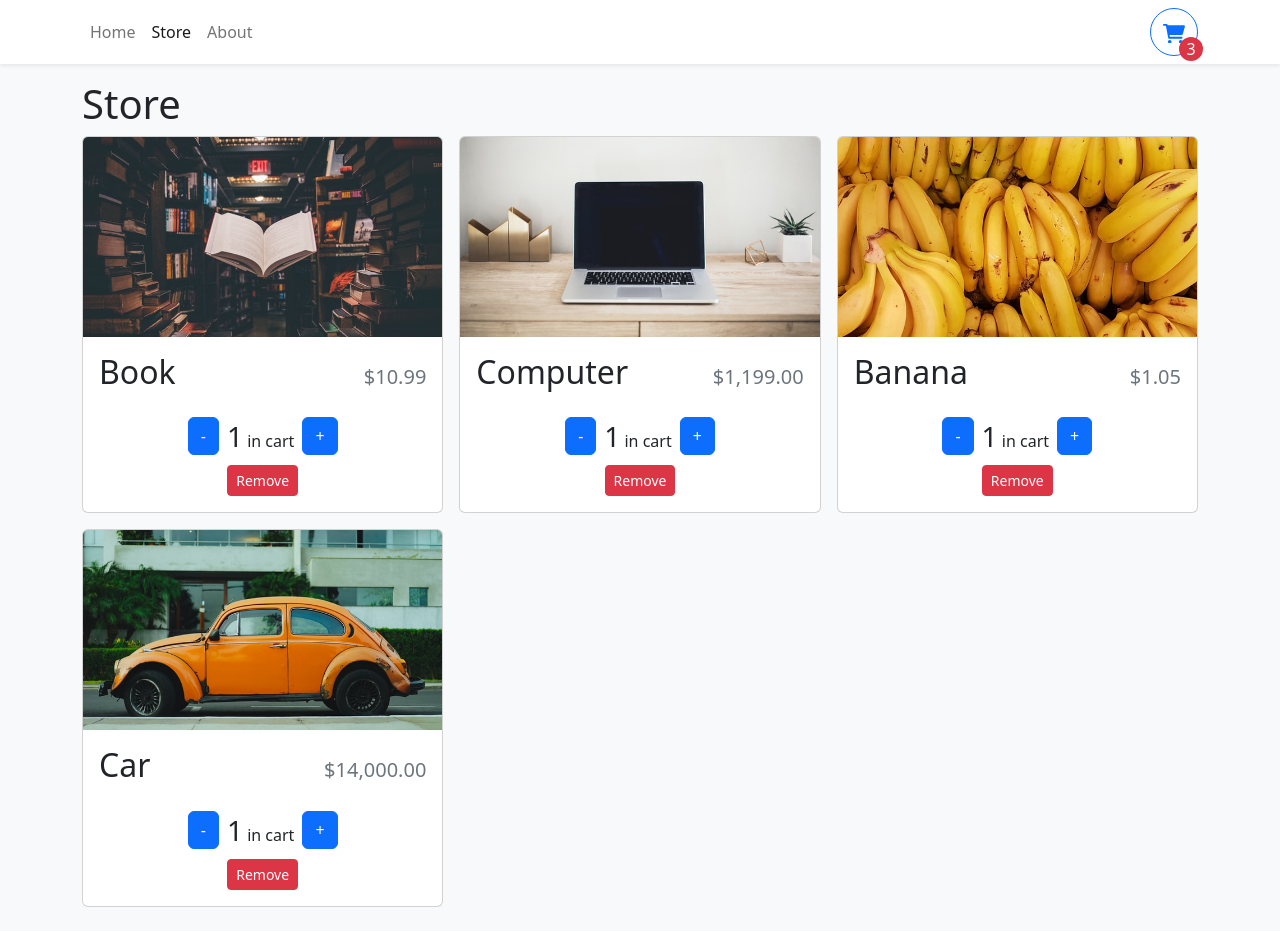
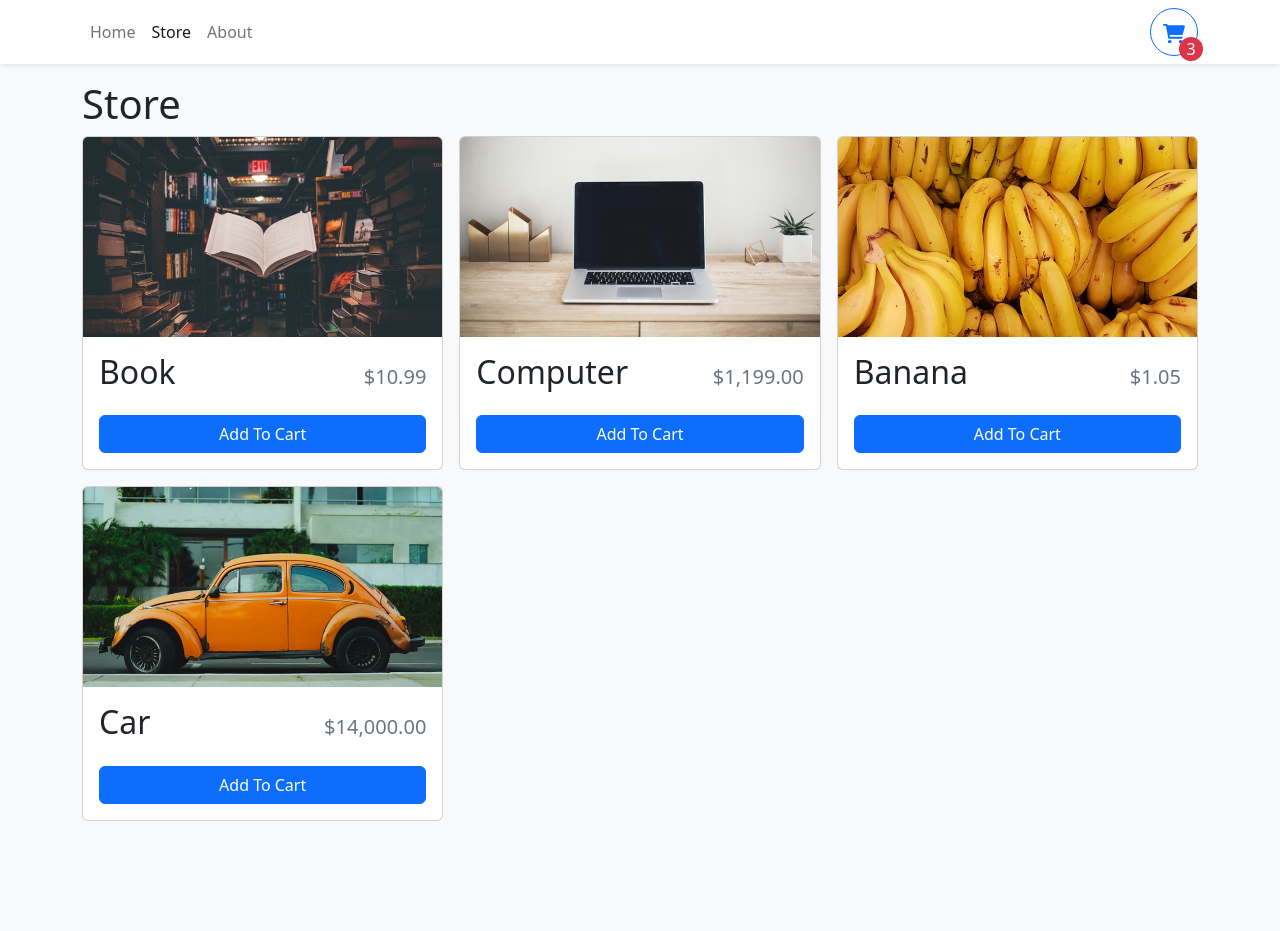
Before and after one commit to hseiji/green-room-app, a React (Vite) app: page /store in a window 1280 px wide. After the commit the page ends 845 px from the top, so only its background shows below. Built offline with nearby package versions, Linux system fonts and the light colour scheme.

Commit message:
update StoreItem.tsx

```diff
--- a/src/components/StoreItem.tsx
+++ b/src/components/StoreItem.tsx
@@ -1,4 +1,5 @@
 import { Button, Card } from 'react-bootstrap'
+import { useShoppingCart } from '../context/ShoppingCartContext'
 import { formatCurrency } from '../helpers/formatCurrency'
 
 type StoreItemProps = {
@@ -9,7 +10,15 @@
 }
 
 export function StoreItem({ id, name, price, imgUrl }: StoreItemProps) {
-  const quantity = 1
+  const {
+    getItemQuantity,
+    increaseCartQuantity,
+    decreaseCartQuantity,
+    removeFromCart,
+  } = useShoppingCart()
+
+  const quantity = getItemQuantity(id)
+
   return (
     <Card className="h-100">
       <Card.Img
@@ -25,7 +34,9 @@
         </Card.Title>
         <div className="mt-auto">
           {quantity === 0 ? (
-            <Button className="w-100">Add To Cart</Button>
+            <Button className="w-100" onClick={() => increaseCartQuantity(id)}>
+              Add To Cart
+            </Button>
           ) : (
             <div
               className="d-flex align-items-center flex-column"
@@ -35,13 +46,17 @@
                 className="d-flex align-items-center justify-content-center"
                 style={{ gap: '.5rem' }}
               >
-                <Button>-</Button>
+                <Button onClick={() => decreaseCartQuantity(id)}>-</Button>
                 <div>
                   <span className="fs-3">{quantity}</span> in cart
                 </div>
-                <Button>+</Button>
+                <Button onClick={() => increaseCartQuantity(id)}>+</Button>
               </div>
-              <Button variant="danger" size="sm">
+              <Button
+                variant="danger"
+                size="sm"
+                onClick={() => removeFromCart(id)}
+              >
                 Remove
               </Button>
             </div>
```
